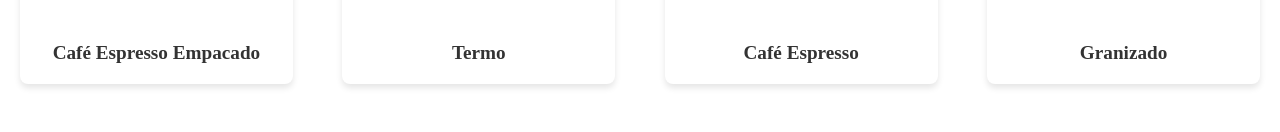
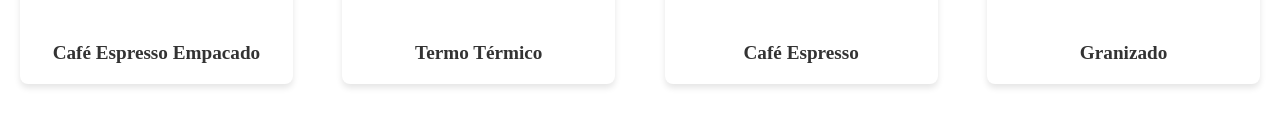
Before and after one commit to jesusgarciab18/Coffee-Raiz, a plain HTML site: page index.html in a window 1280 px wide. Shown: the part 831-963 px from the top of the page. Drawn offline with Linux system fonts and the light colour scheme.

Commit message:
index.html

```diff
--- a/index.html
+++ b/index.html
@@ -43,7 +43,7 @@
     </div>
     <div class="producto">
         <img src="images/producto2.jpg" alt="Termo">
-        <h3>Termo</h3>
+        <h3>Termo Térmico</h3>
     </div>
     <div class="producto">
         <img src="images/producto3.jpg" alt="Café Espresso">
```
